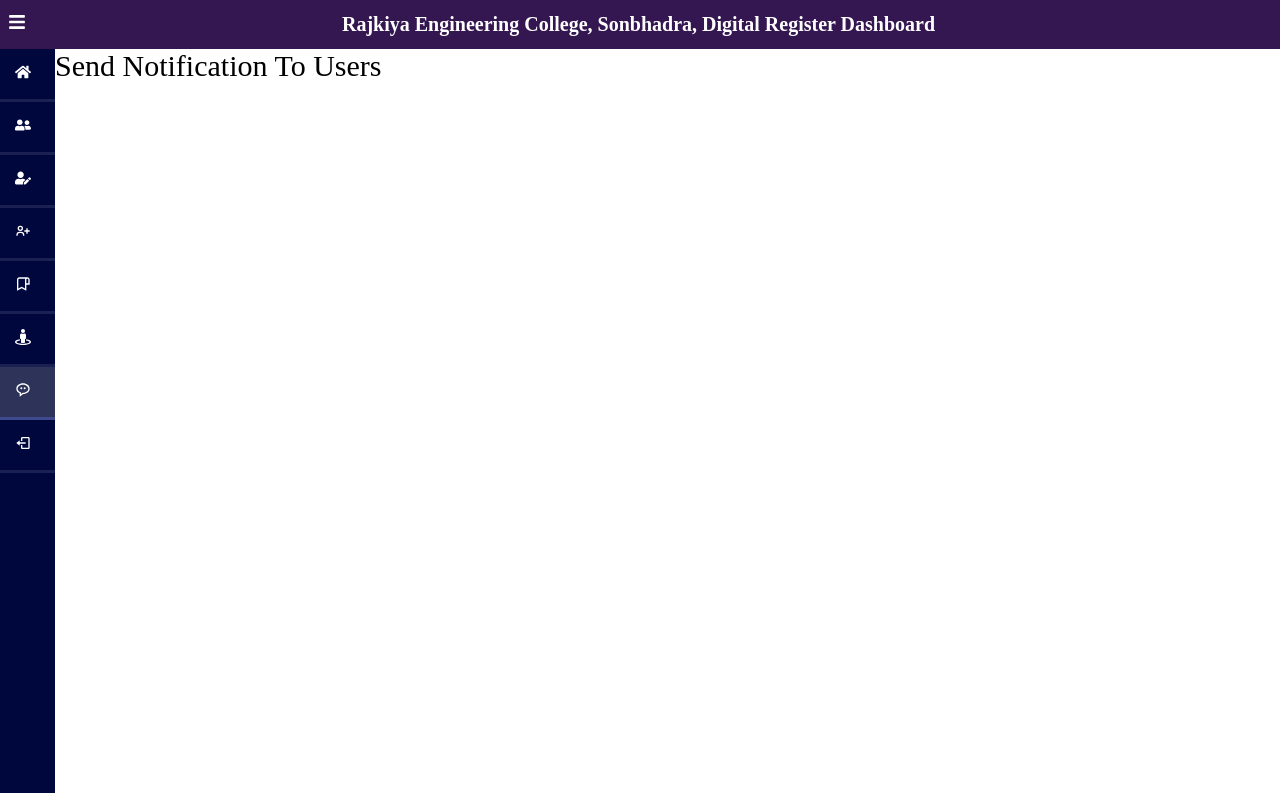
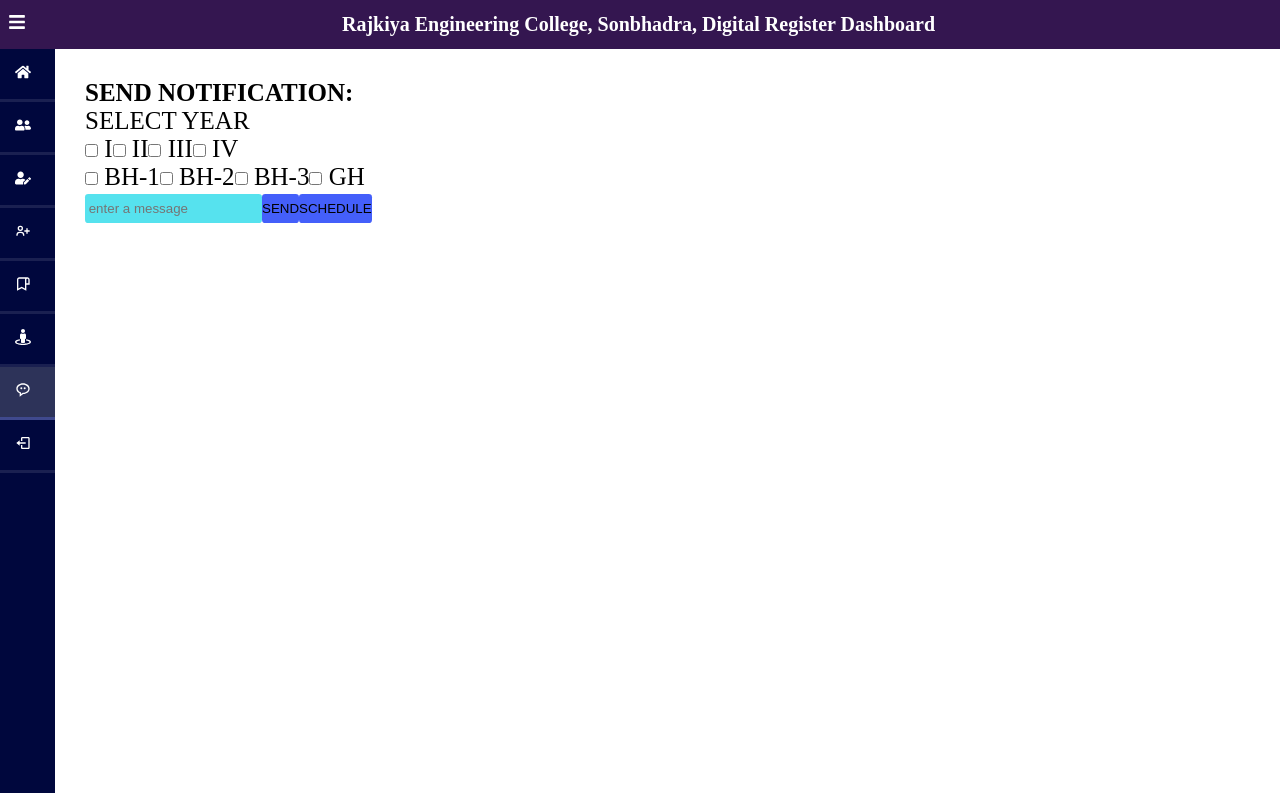
Before and after one commit to abhirao2001/majpro, a React (Create React App) app: page /SendNotificationToUsers in a window 1280 px wide. Built offline with nearby package versions, Linux system fonts and the light colour scheme.

Commit message:
add notification page

```diff
--- a/src/components/ManualData.jsx
+++ b/src/components/ManualData.jsx
@@ -1,5 +1,5 @@
 import React from "react";
-
+const data = {date_time: "17/12/2022, 10AM" , doneby:"uId", place: "churk", mobileNo: 9919289304,makedone: "make change"}
 const ManualData =() =>{
      return(
         <div className="data">
--- a/src/pages/FindUserDetails.jsx
+++ b/src/pages/FindUserDetails.jsx
@@ -12,7 +12,7 @@
                <h8>Find User Details</h8>
              </div>
         <label>
-             <input className="input-text" type="text" placeholder="Enter userId" />
+             <input className="input-text" type="text" placeholder="Enter userId" /><br />
         </label>
        <button className="login-btn"  onClick={Popup}>SUBMIT</button>
 
--- a/src/pages/LogsViewer.jsx
+++ b/src/pages/LogsViewer.jsx
@@ -1,7 +1,16 @@
 const LogsViewer = ()=>{
-    return <div className="title">
-    <h1>hello hello</h1>
-     </div>
+  return (
+    <div className="user-detail">
+             <div>
+               <h8>30 DAYS LOGS</h8>
+             </div>
+        <label>
+             <input className="input-text" type="text" placeholder="Enter userId" /><br />
+        </label>
+       <button className="login-btn" >Find</button>
+
+    </div>
+)
 };
 
 export default LogsViewer;
--- a/src/pages/MakeManualEntry.jsx
+++ b/src/pages/MakeManualEntry.jsx
@@ -1,7 +1,8 @@
 import React from "react"
 import { useState } from "react";
+import ManualData from "../components/ManualData";
 import './MakeManualEntry.css';
-// import ManualData from "./components/ManualData";
+
 
 
 
@@ -12,8 +13,9 @@
    };
    const submitHandler =(event)=>{
        event.preventDefault();
+       ManualData();
      const entryData ={
-          data: enterUserId,
+          enterUserId: "",
      }
      console.log(entryData);
      setEnterUserId('');
@@ -21,15 +23,19 @@
 };
 
     return (
+
     <div onSubmit={submitHandler} className="manual-entry">
+
              <div>
                <h8>Make Manual Entry</h8>
              </div>
         <label>
-             <input className="input-text" value={enterUserId} type="text" onChange={uIdChangeHandelar} placeholder="Enter userId" />
+             <input className="input-text" value={enterUserId} type="text" onChange={uIdChangeHandelar} placeholder="Enter userId" /><br />
         </label>
-       <button className="submit-btn"   >SUBMIT</button>
+       <button className="submit-btn">SUBMIT</button>
+
     </div>
+
 
 )};
 
--- a/src/pages/Notice.jsx
+++ b/src/pages/Notice.jsx
@@ -1,5 +1,33 @@
+import React from "react";
+
 const Notice = ()=>{
-    return <div className="title"> Notice </div>
-};
+    return (
+    <div className="user-detail">
+        <div>
+            <h4>NOTICES:</h4>
+
+        </div>
+        <div>
+          <label for= "select year">SELECT YEAR</label><br />
+            <input type="checkbox" /> I
+            <input type="checkbox" /> II
+            <input type="checkbox" /> III
+            <input type="checkbox" /> IV <br />
+            <input type="checkbox" /> BH-1
+            <input type="checkbox" /> BH-2
+            <input type="checkbox" /> BH-3
+            <input type="checkbox" /> GH
+        </div>
+        <label>
+             <input className="input-text" type="text" placeholder=" enter a message" />
+
+        </label>
+
+       <button className="login-btn"  >SEND</button>
+       <button className="login-btn"  >SCHEDULE</button>
+
+
+    </div>
+)};
 
 export default Notice;
--- a/src/pages/SendNotificationToUsers.jsx
+++ b/src/pages/SendNotificationToUsers.jsx
@@ -1,5 +1,32 @@
 const SendNotificationToUsers = ()=>{
-    return <div className="title"> Send Notification To Users </div>
+    return (
+        <div className="user-detail">
+            <div>
+                <h4>SEND NOTIFICATION:</h4>
+
+            </div>
+            <div>
+              <label for= "select year">SELECT YEAR</label><br />
+                <input type="checkbox" /> I
+                <input type="checkbox" /> II
+                <input type="checkbox" /> III
+                <input type="checkbox" /> IV <br />
+                <input type="checkbox" /> BH-1
+                <input type="checkbox" /> BH-2
+                <input type="checkbox" /> BH-3
+                <input type="checkbox" /> GH
+            </div>
+            <label>
+                 <input className="input-text" type="text" placeholder=" enter a message" />
+
+            </label>
+
+           <button className="login-btn"  >SEND</button>
+           <button className="login-btn"  >SCHEDULE</button>
+
+
+        </div>
+    )
 };
 
 export default SendNotificationToUsers;
```
